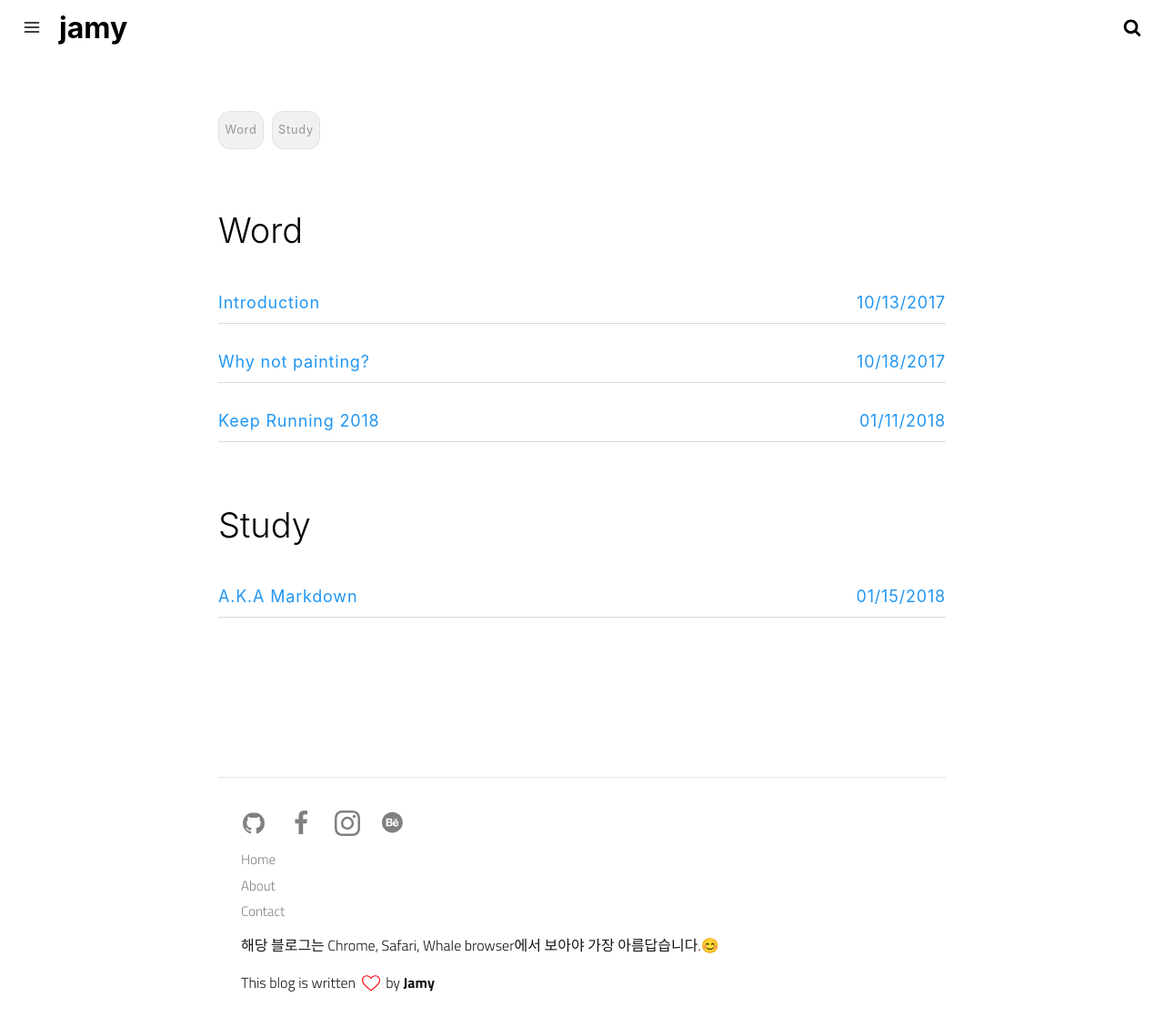
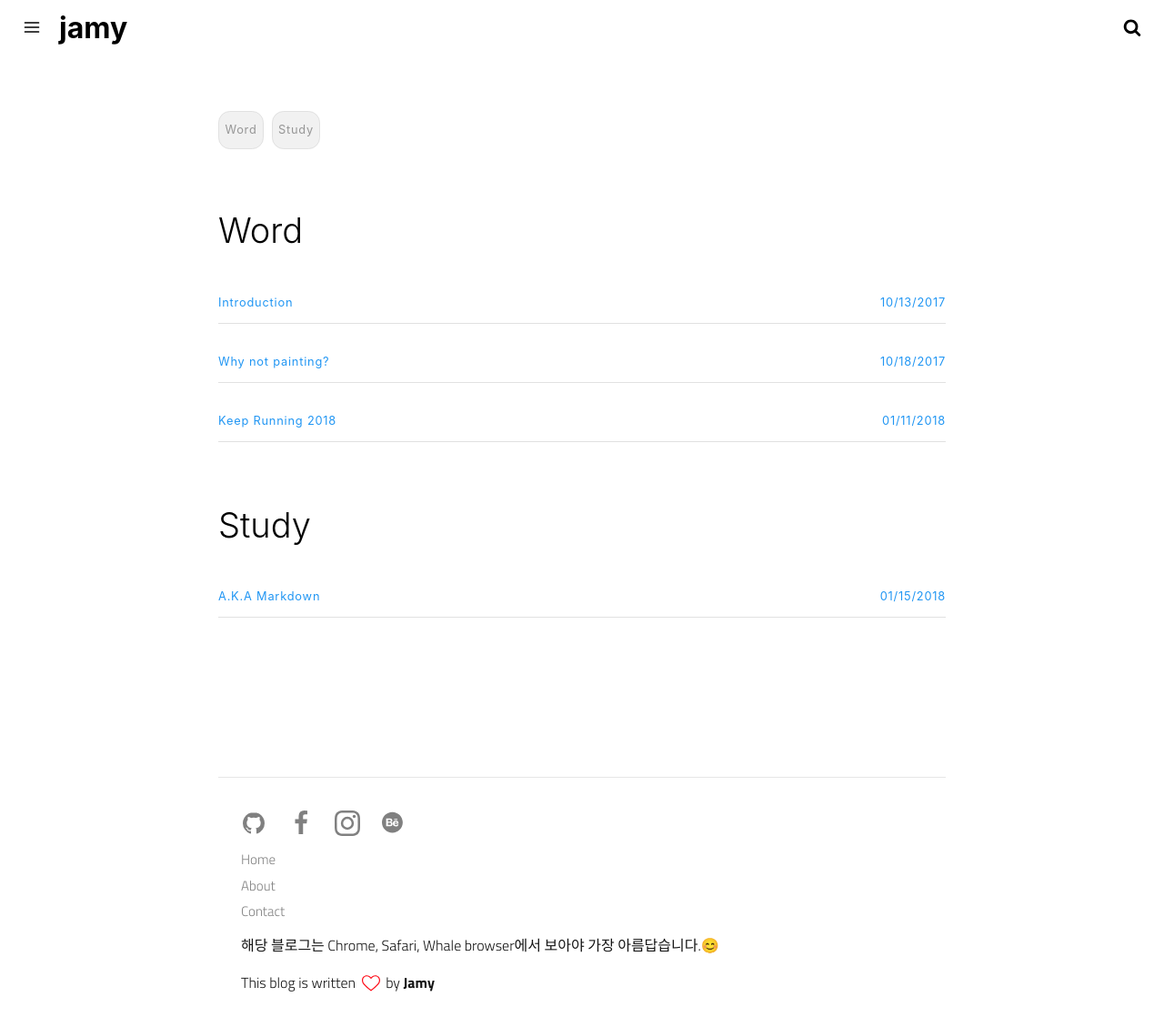
Before and after one commit to crazyjamy/crazyjamy.github.io, a Jekyll site: the page built from tags.html, in a window 1280 px wide and 1129 px high. Shown: the whole window at 91% size. Built offline with Jekyll 4.4.1, drawn with Linux system fonts in a browser that asks for light colours.

Commit message:
Update main.css

```diff
--- a/assets/css/main.css
+++ b/assets/css/main.css
@@ -606,7 +606,7 @@
   }
 }
 .post-content .post-list a{
-  display:block;border-bottom:1px solid #dadada;padding:.625rem 0;text-decoration:none;-webkit-transition:all .5s;transition:all .5s;font-size:1.125rem;
+  display:block;border-bottom:1px solid #e1e1e1;padding:.625rem 0;text-decoration:none;-webkit-transition:all .5s;transition:all .5s;font-size:0.8rem;
 }
 .post-content .post-list a:hover{
   border-bottom:1px solid #ff0a16
```
